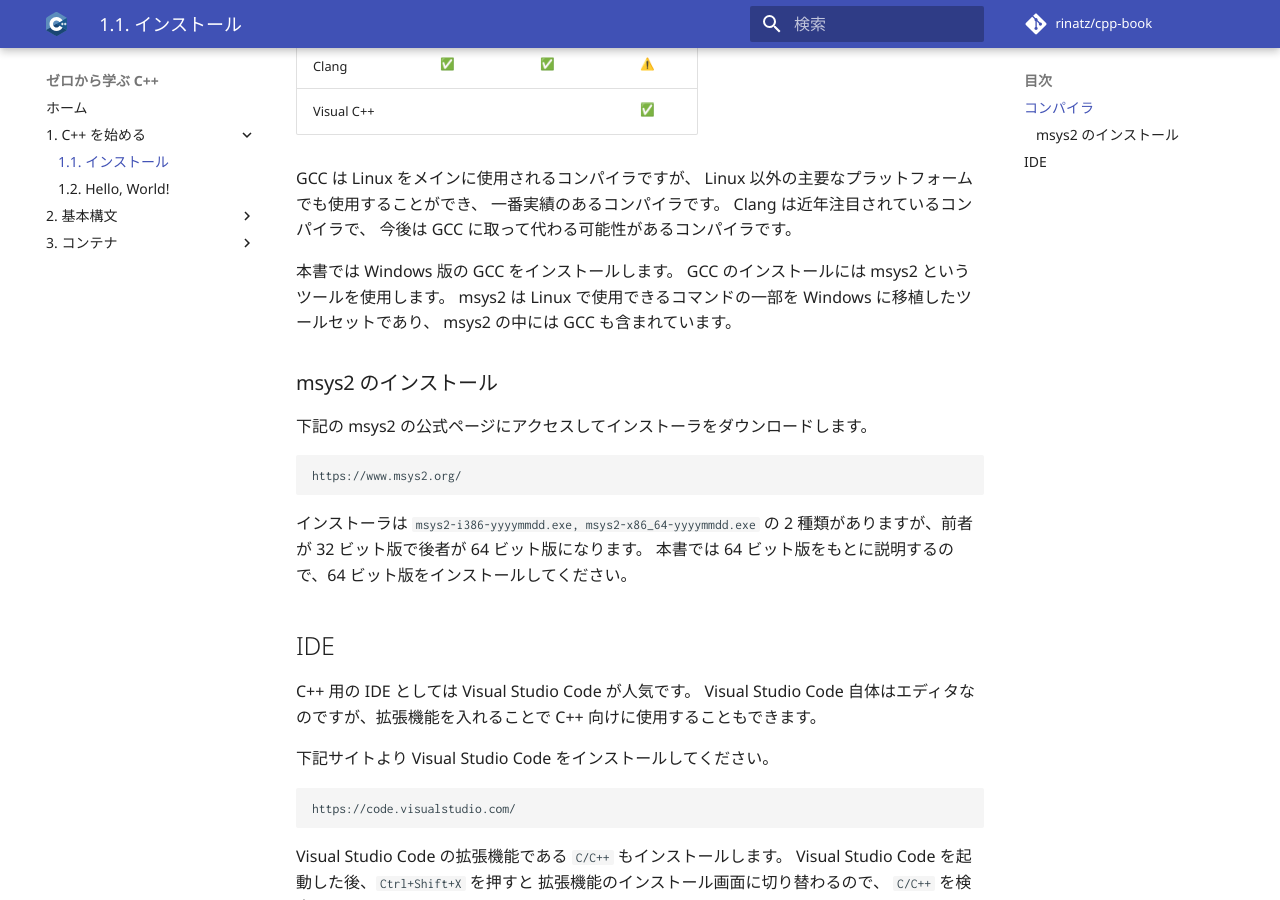
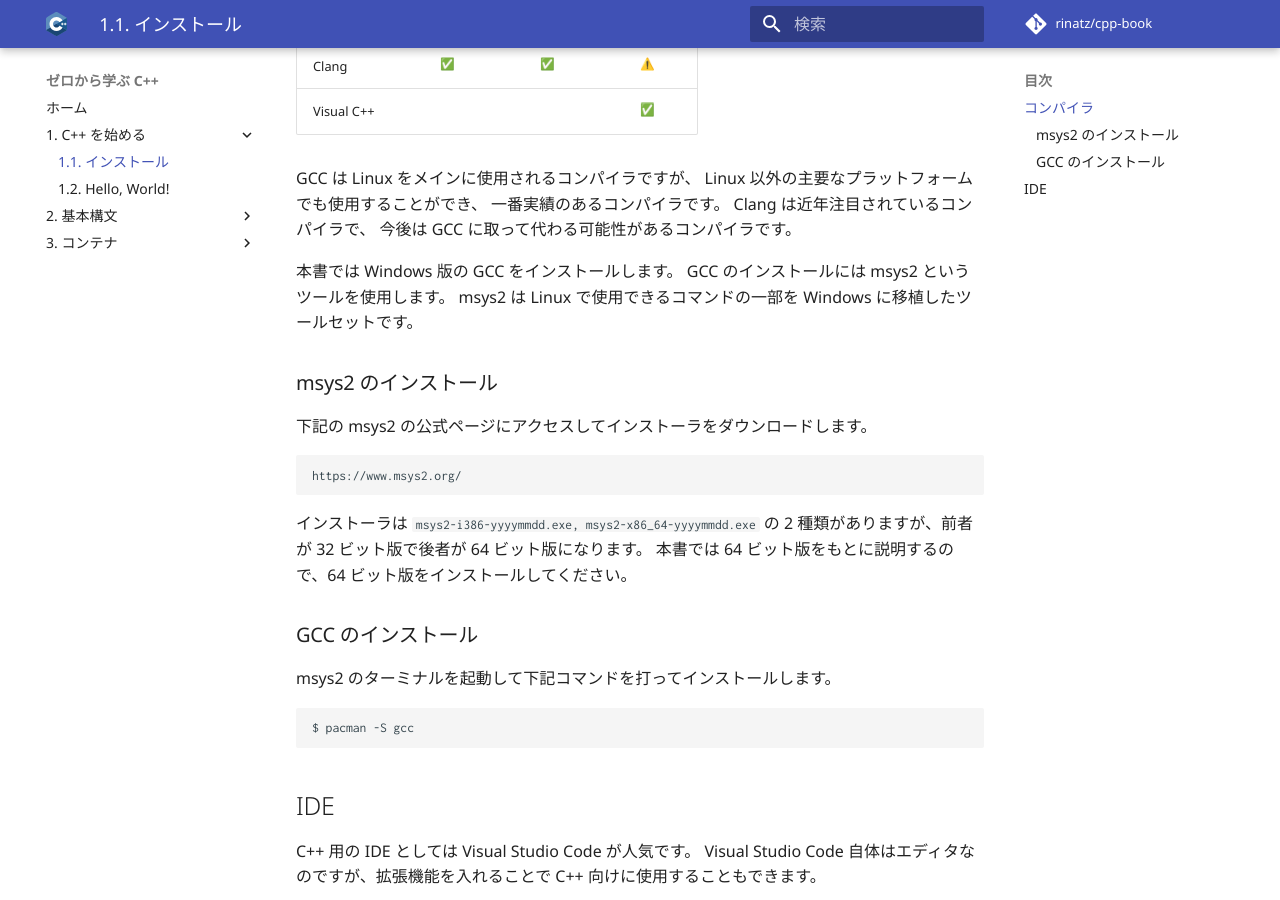
Before and after one commit to rinatz/cpp-book, an MkDocs documentation site: the page built from docs/ch01-01-installation.md, in a window 1280 px wide and 900 px high, scrolled down 346 px. Built offline with MkDocs 1.6.1 and Material for MkDocs 9.7.7, drawn with Linux system fonts in a browser that asks for light colours; emoji names are drawn with the system emoji font; comment, search, counter and statistics services are not loaded.

Commit message:
Add how to install gcc in msys2 (with pacman command)

````diff
--- a/docs/ch01-01-installation.md
+++ b/docs/ch01-01-installation.md
@@ -19,8 +19,7 @@ Clang は近年注目されているコンパイラで、
 
 本書では Windows 版の GCC をインストールします。
 GCC のインストールには msys2 というツールを使用します。
-msys2 は Linux で使用できるコマンドの一部を Windows に移植したツールセットであり、
-msys2 の中には GCC も含まれています。
+msys2 は Linux で使用できるコマンドの一部を Windows に移植したツールセットです。
 
 ### msys2 のインストール
 
@@ -33,6 +32,14 @@ https://www.msys2.org/
 インストーラは `msys2-i386-yyyymmdd.exe, msys2-x86_64-yyyymmdd.exe` の
 2 種類がありますが、前者が 32 ビット版で後者が 64 ビット版になります。
 本書では 64 ビット版をもとに説明するので、64 ビット版をインストールしてください。
+
+### GCC のインストール
+
+msys2 のターミナルを起動して下記コマンドを打ってインストールします。
+
+```bash
+$ pacman -S gcc
+```
 
 ## IDE
 
````
